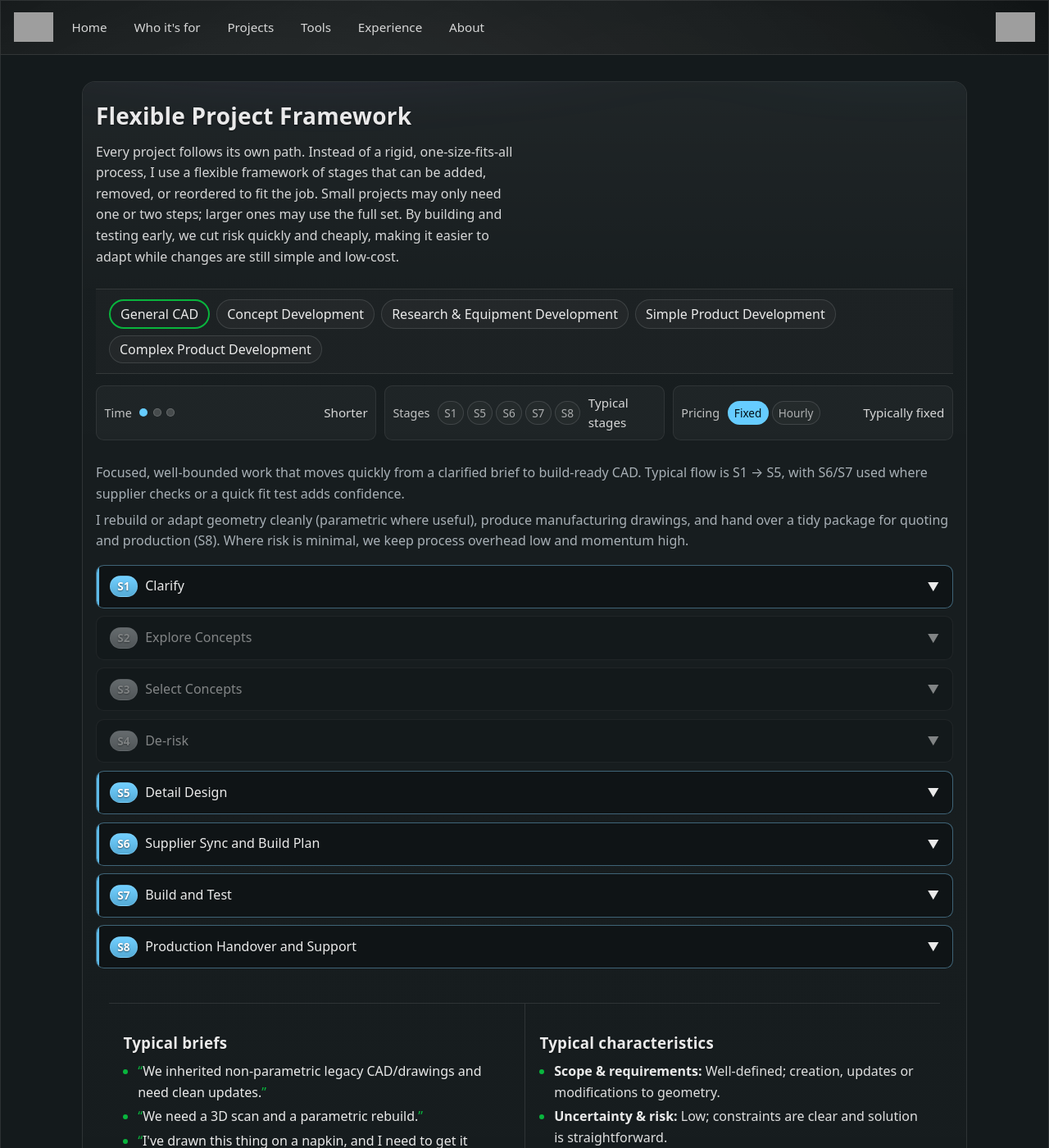
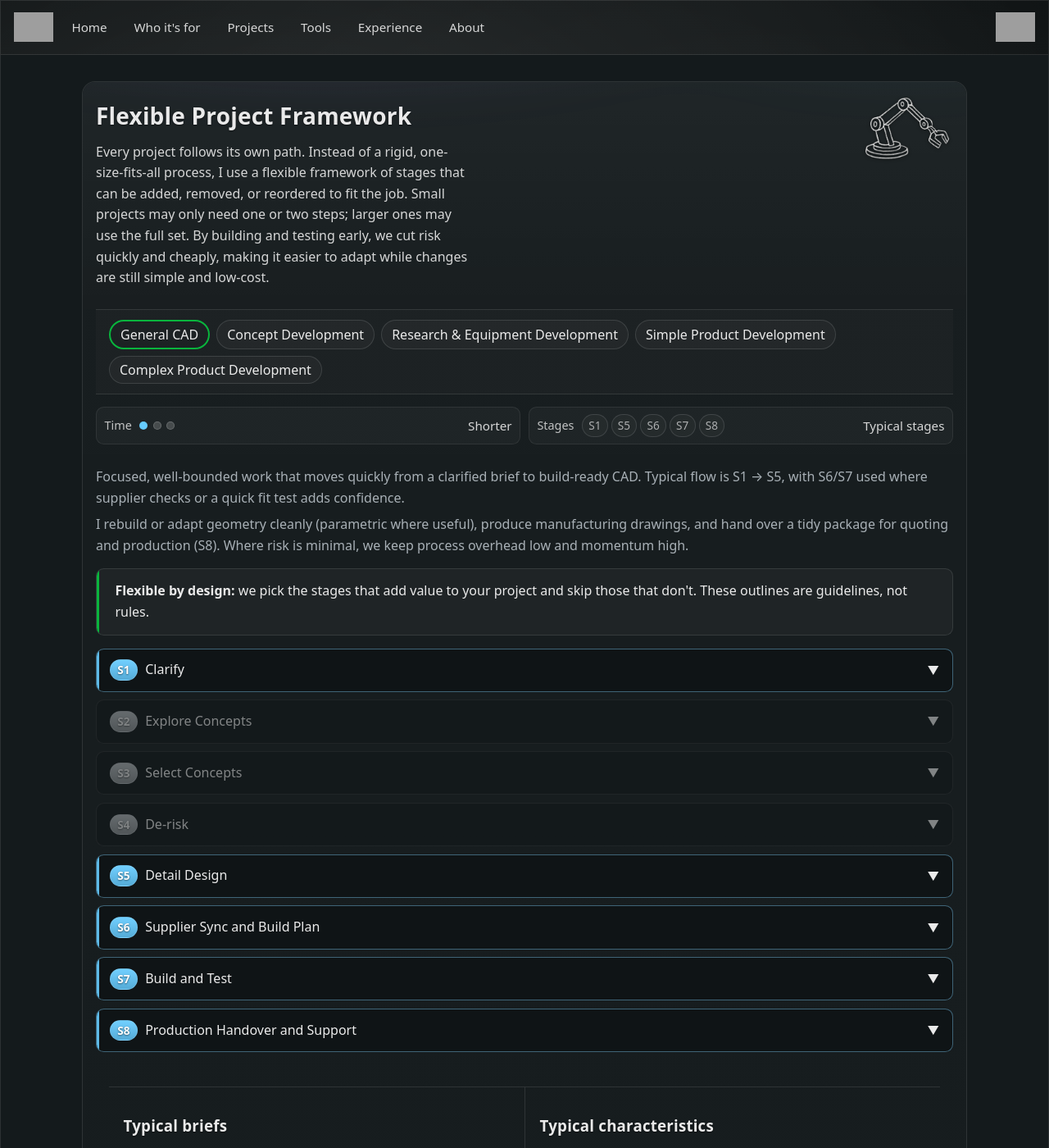
Before and after one commit to JamesAIzzard/jamesaizzard.github.io, a Jekyll site: the page built from flexible-project-framework.html, in a window 1280 px wide and 1400 px high. Shown: the whole window at 82% size. Built offline with Jekyll 4.4.1, drawn with Linux system fonts in a browser that asks for light colours; some web fonts are replaced; grey boxes are pictures that could not be loaded.

Commit message:
Refactor code structure for improved readability and maintainability

```diff
--- a/_data/project_types.yml
+++ b/_data/project_types.yml
@@ -38,7 +38,6 @@ types:
     scales:
       time: 1
       phases: single
-      pricing: fixed
 
   - id: concept
     label: Concept Development
@@ -80,7 +79,6 @@ types:
     scales:
       time: 2
       phases: single
-      pricing: fixed
 
   - id: research
     label: Research & Equipment Development
@@ -120,7 +118,6 @@ types:
     scales:
       time: 2
       phases: multi
-      pricing: hourly
 
   - id: product-simple
     label: Simple Product Development
@@ -162,7 +159,6 @@ types:
     scales:
       time: 2
       phases: multi
-      pricing: hourly
 
   - id: product-complex
     label: Complex Product Development
@@ -203,4 +199,3 @@ types:
     scales:
       time: 3
       phases: multi
-      pricing: hourly
--- a/_includes/project_types.html
+++ b/_includes/project_types.html
@@ -45,7 +45,8 @@
                                 {% if t.scales.phases == 'multi' %}Multi‑phase{% else %}Single phase{% endif %}
                             </span>
                         </div>
-                        <div class="pt-scale pricing" data-mode="{{ t.scales.pricing | default: 'fixed' }}">
+                        {% if t.scales.pricing %}
+                        <div class="pt-scale pricing" data-mode="{{ t.scales.pricing }}">
                             <span class="pt-scale-label">Pricing</span>
                             <div class="pt-scale-toggle" aria-hidden="true">
                                 <span class="opt" data-opt="fixed">Fixed</span>
@@ -55,6 +56,7 @@
                                 {% if t.scales.pricing == 'hourly' %}Typically hourly{% else %}Typically fixed{% endif %}
                             </span>
                         </div>
+                        {% endif %}
                     </div>
                     <div class="pt-grid">
                         <div class="pt-col">
--- a/_sass/components/_flexible_framework.scss
+++ b/_sass/components/_flexible_framework.scss
@@ -259,6 +259,41 @@ body.ff-page #project-types {
   padding-bottom: clamp(1rem, 3vw, 1.5rem);
 }
 
+/* Page-specific robot image: float to the right of title + subtitle */
+body.ff-page #project-types .pt-header { padding-right: clamp(72px, 12vw, 140px); }
+body.ff-page #project-types .pt-header .ff-robot {
+  position: absolute;
+  right: clamp(8px, 1.6vw, 16px);
+  top: clamp(8px, 1.4vw, 16px);
+  width: clamp(56px, 10vw, 110px);
+  height: auto;
+  object-fit: contain;
+  pointer-events: none;
+  filter: drop-shadow(0 1px 2px rgba(0,0,0,0.45)) drop-shadow(0 0 1px rgba(0,0,0,0.25));
+}
+
+/* Prominent callout to emphasize flexibility of the framework */
+body.ff-page #project-types .ff-callout {
+  margin: clamp(0.5rem, 1.5vw, 0.9rem) 0 clamp(0.6rem, 1.8vw, 1rem);
+  padding: clamp(0.6rem, 1.8vw, 0.9rem) clamp(0.8rem, 2vw, 1rem);
+  /* Add a little extra left padding so the accent sits inside */
+  padding-left: clamp(1.1rem, 3vw, 1.4rem);
+  border: 1px solid var(--panel-edge);
+  border-radius: 0.6rem;
+  background: rgba(255,255,255,0.035);
+  position: relative;
+  overflow: hidden; /* ensure inner accent respects rounded corners */
+}
+body.ff-page #project-types .ff-callout::before {
+  content: "";
+  position: absolute;
+  /* Match stage boxes: flush accent at the left edge */
+  left: 0; top: 0; bottom: 0;
+  width: 3px;
+  background: var(--accent-1);
+}
+body.ff-page #project-types .ff-callout p { margin: 0; }
+
 /* De-emphasize non-applicable stages when a project type is selected */
 #project-types .ff-accordion details.is-off { opacity: 0.5; }
 #project-types .ff-accordion details.is-off:hover { opacity: 0.65; }
--- a/_sass/components/project_types.scss
+++ b/_sass/components/project_types.scss
@@ -61,7 +61,8 @@
     margin-bottom: clamp(0.4rem, 1.6vw, 0.8rem);
   }
   @media (min-width: 760px) {
-    .pt-scales { grid-template-columns: repeat(3, 1fr); }
+    /* With two widgets (time + phases/stages), fill the width evenly */
+    .pt-scales { grid-template-columns: repeat(2, 1fr); }
   }
 
   .pt-scale {
@@ -91,7 +92,7 @@
     box-shadow: none;
   }
 
-  /* Toggle chips for phases/pricing */
+  /* Toggle chips for phases/stages */
   .pt-scale-toggle { display: inline-flex; gap: 0.25rem; }
   .pt-scale .opt {
     padding: 0.15rem 0.45rem;
@@ -102,9 +103,7 @@
     opacity: 0.7;
   }
   .pt-scale.phases[data-mode="single"] .opt[data-opt="single"],
-  .pt-scale.phases[data-mode="multi"] .opt[data-opt="multi"],
-  .pt-scale.pricing[data-mode="fixed"] .opt[data-opt="fixed"],
-  .pt-scale.pricing[data-mode="hourly"] .opt[data-opt="hourly"] {
+  .pt-scale.phases[data-mode="multi"] .opt[data-opt="multi"] {
     background: var(--accent-2);
     border-color: transparent;
     color: #001018;
--- a/flexible-project-framework.html
+++ b/flexible-project-framework.html
@@ -12,6 +12,7 @@ body_class: ff-page
       <header class="pt-header panel-surface--lit">
         <h2>Flexible Project Framework</h2>
         <p class="pt-subtitle">{{ site.data.flexible_framework.subheading }}</p>
+        <img class="ff-robot" src="/assets/images/robot.png" alt="" aria-hidden="true">
       </header>
 
       <div class="ff-body">
@@ -47,16 +48,7 @@ body_class: ff-page
                 </div>
                 <span class="pt-scale-text">Typical stages</span>
               </div>
-              <div class="pt-scale pricing" data-mode="{{ t.scales.pricing | default: 'fixed' }}">
-                <span class="pt-scale-label">Pricing</span>
-                <div class="pt-scale-toggle" aria-hidden="true">
-                  <span class="opt" data-opt="fixed">Fixed</span>
-                  <span class="opt" data-opt="hourly">Hourly</span>
-                </div>
-                <span class="pt-scale-text">
-                  {% if t.scales.pricing == 'hourly' %}Typically hourly{% else %}Typically fixed{% endif %}
-                </span>
-              </div>
+
             </div>
             {% endfor %}
           </div>
@@ -74,6 +66,10 @@ body_class: ff-page
             {% endif %}
           </div>
           {% endfor %}
+        </div>
+
+        <div class="ff-callout">
+          <p><strong>Flexible by design:</strong> we pick the stages that add value to your project and skip those that don't. These outlines are guidelines, not rules.</p>
         </div>
 
         <div class="ff-accordion" data-ff-accordion>
```
Also changed, not shown: assets/images/robot.png (added).
